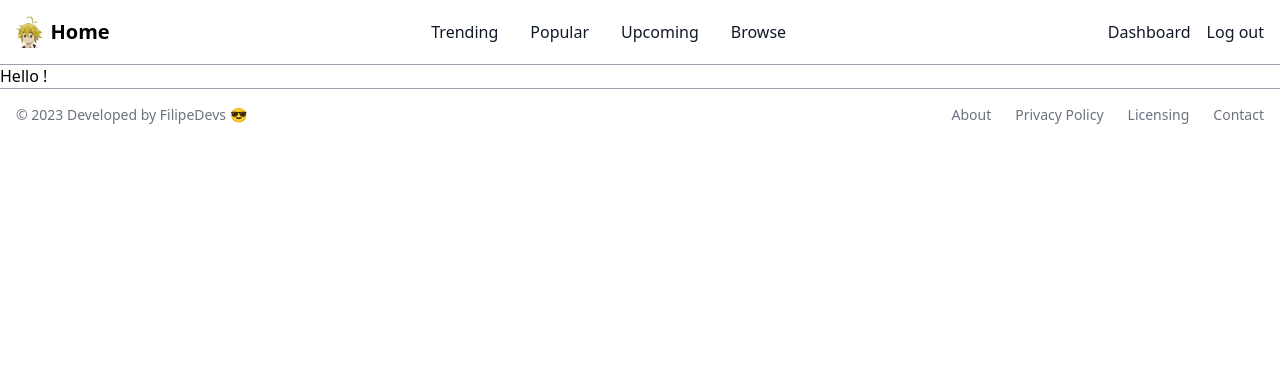
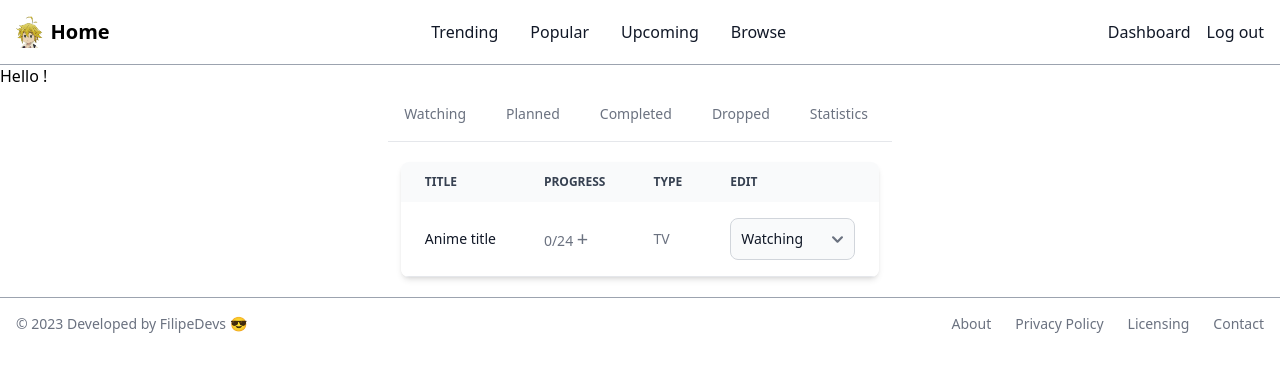
Before and after one commit to FilipeDevs/myAnimeSpot, a React (Vite) app in the folder react_/: page /dashboard in a window 1280 px wide. Shown: the top 372 px of the page. Built offline with nearby package versions, Linux system fonts and the light colour scheme; no server answers; sample sign-in values are in the browser's storage.

Commit message:
Start implementing dashboard

```diff
--- /dev/null
+++ b/react_/src/components/dashboard/AnimeListContent.jsx
@@ -0,0 +1,7 @@
+import React from "react";
+
+function AnimeListContent() {
+    return <div>WatchingTable</div>;
+}
+
+export default AnimeListContent;
--- /dev/null
+++ b/react_/src/components/dashboard/AnimeTable.jsx
@@ -0,0 +1,62 @@
+import React from "react";
+
+function AnimeTable({ title, progress, type, animes, list }) {
+    return (
+        <div className="flex justify-center items-center p-5">
+            <div>
+                <h1>{title}</h1>
+                <div className="relative overflow-x-auto shadow-md sm:rounded-lg">
+                    <table className="w-full text-sm text-left text-gray-500 dark:text-gray-400">
+                        <thead className="text-xs text-gray-700 uppercase bg-gray-50 dark:bg-gray-700 dark:text-gray-400">
+                            <tr>
+                                <th scope="col" className="px-6 py-3">
+                                    Title
+                                </th>
+                                <th scope="col" className="px-6 py-3">
+                                    Progress
+                                </th>
+                                <th scope="col" className="px-6 py-3">
+                                    Type
+                                </th>
+                                <th scope="col" className="px-6 py-3">
+                                    Edit
+                                </th>
+                            </tr>
+                        </thead>
+                        <tbody>
+                            <tr className="bg-white border-b dark:bg-gray-800 dark:border-gray-700 hover:bg-gray-100 dark:hover:bg-gray-600">
+                                <th
+                                    scope="row"
+                                    className="px-6 py-4 font-medium text-gray-900 whitespace-nowrap dark:text-white"
+                                >
+                                    Anime title
+                                </th>
+
+                                <td className="px-6 py-4">
+                                    0/24{" "}
+                                    <a className="text-xl" href="#">
+                                        +
+                                    </a>
+                                </td>
+                                <td className="px-6 py-4">TV</td>
+                                <td className="px-6 py-4">
+                                    <select
+                                        id="countries"
+                                        className="bg-gray-50 border border-gray-300 text-gray-900 text-sm rounded-lg focus:ring-blue-500 focus:border-blue-500 block w-full p-2.5 dark:bg-gray-700 dark:border-gray-600 dark:placeholder-gray-400 dark:text-white dark:focus:ring-blue-500 dark:focus:border-blue-500"
+                                    >
+                                        <option value="US">Watching</option>
+                                        <option value="CA">Planned</option>
+                                        <option value="FR">Dropped</option>
+                                        <option value="DE">Completed</option>
+                                    </select>
+                                </td>
+                            </tr>
+                        </tbody>
+                    </table>
+                </div>
+            </div>
+        </div>
+    );
+}
+
+export default AnimeTable;
--- /dev/null
+++ b/react_/src/components/dashboard/DashboardTabs.jsx
@@ -0,0 +1,56 @@
+import { Link } from "react-router-dom";
+
+function DashboardTabs() {
+    return (
+        <div>
+            <div className="flex justify-center items-center">
+                <div className="text-sm font-medium text-center text-gray-500 border-b border-gray-200 dark:text-gray-400 dark:border-gray-700">
+                    <ul className="flex flex-wrap -mb-px">
+                        <li className="mr-2">
+                            <Link
+                                to={"/dashboard/"}
+                                className="inline-block p-4 border-b-2 border-transparent rounded-t-lg hover:text-gray-600 hover:border-gray-300 dark:hover:text-gray-300"
+                            >
+                                Watching
+                            </Link>
+                        </li>
+                        <li className="mr-2">
+                            <Link
+                                to={"/dashboard/planned"}
+                                className="inline-block p-4 border-b-2 border-transparent rounded-t-lg hover:text-gray-600 hover:border-gray-300 dark:hover:text-gray-300"
+                            >
+                                Planned
+                            </Link>
+                        </li>
+                        <li className="mr-2">
+                            <Link
+                                to={"/dashboard/completed"}
+                                className="inline-block p-4 border-b-2 border-transparent rounded-t-lg hover:text-gray-600 hover:border-gray-300 dark:hover:text-gray-300"
+                            >
+                                Completed
+                            </Link>
+                        </li>
+                        <li className="mr-2">
+                            <Link
+                                to={"/dashboard/dropped"}
+                                className="inline-block p-4 border-b-2 border-transparent rounded-t-lg hover:text-gray-600 hover:border-gray-300 dark:hover:text-gray-300"
+                            >
+                                Dropped
+                            </Link>
+                        </li>
+                        <li className="mr-2">
+                            <Link
+                                to={"/dashboard/stats"}
+                                className="inline-block p-4 border-b-2 border-transparent rounded-t-lg hover:text-gray-600 hover:border-gray-300 dark:hover:text-gray-300"
+                            >
+                                Statistics
+                            </Link>
+                        </li>
+                    </ul>
+                </div>
+            </div>
+        </div>
+    );
+}
+
+export default DashboardTabs;
--- a/react_/src/views/Dashboard.jsx
+++ b/react_/src/views/Dashboard.jsx
@@ -1,5 +1,7 @@
 import { Navigate } from "react-router-dom";
 import { useStateContext } from "../contexts/ContextProvider";
+import DashboardTabs from "../components/dashboard/DashboardTabs";
+import AnimeTable from "../components/dashboard/AnimeTable";
 
 function Dashboard() {
     const { user, token } = useStateContext();
@@ -12,6 +14,8 @@ function Dashboard() {
     return (
         <div>
             <span>Hello {user.name} !</span>
+            <DashboardTabs />
+            <AnimeTable />
         </div>
     );
 }
--- a/react_/src/views/DetailAnime.jsx
+++ b/react_/src/views/DetailAnime.jsx
@@ -5,9 +5,10 @@ import { useQuery } from "@apollo/client";
 import searchAnimeQuery from "../queries/searchqlQueries";
 import AnimeDetailHeader from "../components/anime_detail/AnimeDetailHeader";
 import TabsAnimeDetail from "../components/anime_detail/TabsAnimeDetail";
+import AnimeDetailOverview from "../components/anime_detail/AnimeDetailOverview";
 
 function DetailAnime() {
-    const { id } = useParams();
+    const { id, content } = useParams();
 
     const { data, loading, error } = useQuery(searchAnimeQuery, {
         client: apolloClient,
@@ -34,6 +35,7 @@ function DetailAnime() {
                 genres={data_.genres}
             />
             <TabsAnimeDetail id={data_.id} />
+            {content ? null : <AnimeDetailOverview />}
             <Outlet />
         </>
     );
```
Also changed, not shown: react_/src/router.jsx (+7 -0 lines).
